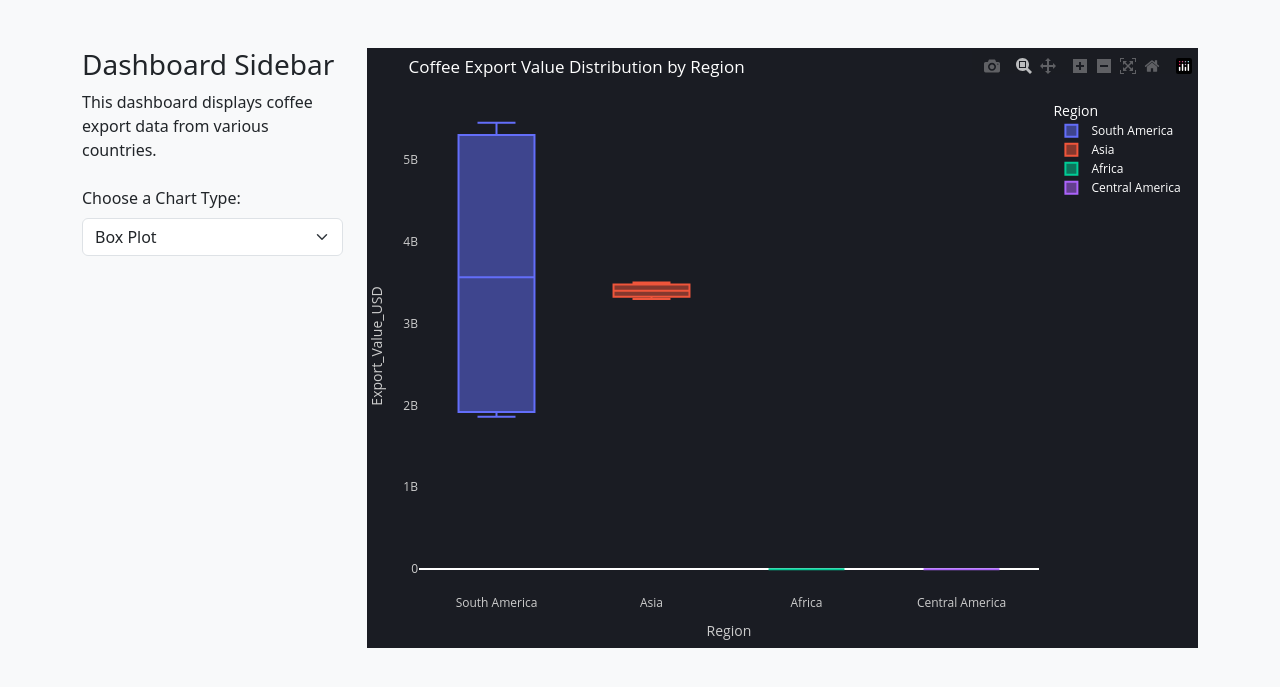
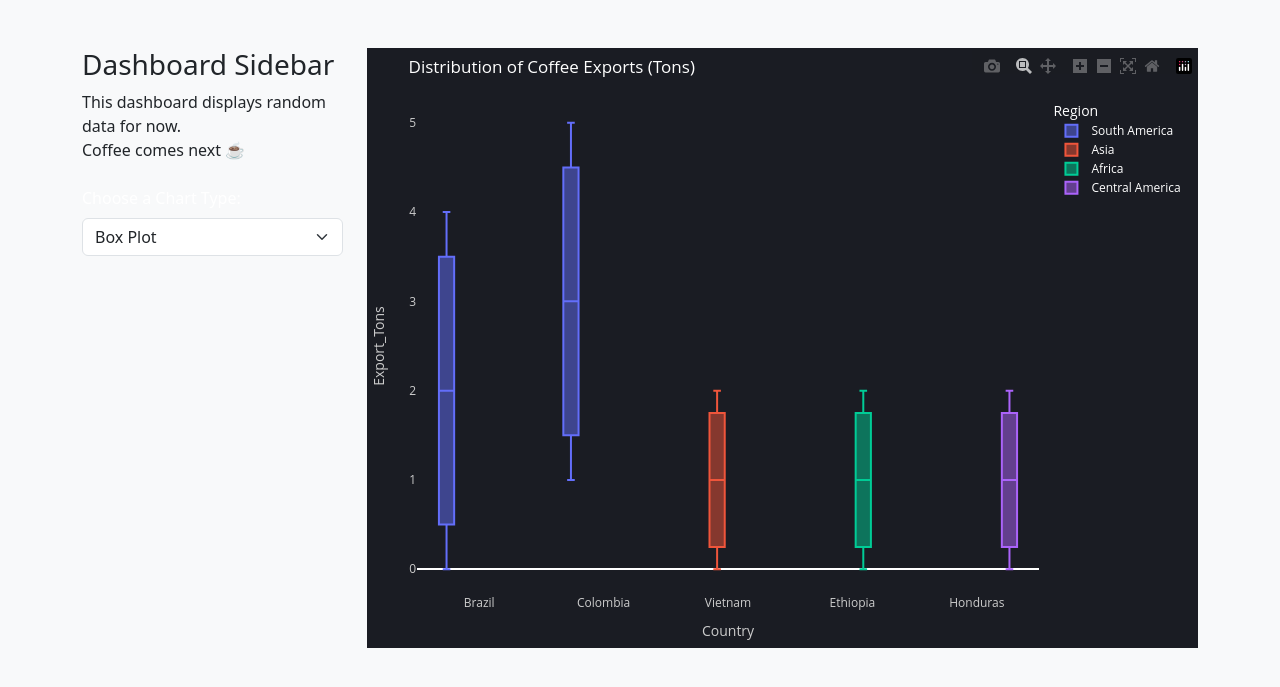
Before and after one commit to t-aridi/flask_homework, a Flask app: page / in a window 1280 px wide. Shown: the top 687 px of the page. Run offline with Flask 3, Linux system fonts and the light colour scheme; some libraries are stand-ins or nearby versions.

Commit message:
small changes

```diff
--- a/app.py
+++ b/app.py
@@ -1,49 +1,31 @@
 from flask import Flask, render_template, request
 import plotly.express as px
 import pandas as pd
+import numpy as np
 import json
 import plotly
 
 app = Flask(__name__)
 
-
 @app.route("/", methods=["GET", "POST"])
 def index():
-    # Load the coffee export data from CSV
+    chart_type = request.form.get("chart_type", "box")
+
+    # Generate random data
     df = pd.read_csv("coffee_exports.csv")
 
-    # Get the selected chart type from the form (default is "box")
-    chart_type = request.form.get("chart_type", "box")
+    # Select chart type
+    if chart_type == "bar":
+        fig = px.bar(df, x="Country", y="Export_Tons", color="Region",
+                     title="Coffee Exports (Tons) by Country")
+    elif chart_type == "scatter":
+        fig = px.scatter(df, x="Country", y="Export_Tons", color="Region",
+                         title="Coffee Exports (Tons) by Country")
+    else:
+        fig = px.box(df, x="Country", y="Export_Tons", color="Region",
+                     title="Distribution of Coffee Exports (Tons)")
 
-    # Choose a chart based on user selection
-    if chart_type == "bar":
-        fig = px.bar(
-            df,
-            x="Country",
-            y="Export_Value_USD",
-            color="Region",
-            title="Coffee Export Value by Country (USD)"
-        )
-    elif chart_type == "scatter":
-        fig = px.scatter(
-            df,
-            x="Export_Tons",
-            y="Export_Value_USD",
-            color="Region",
-            size="Export_Tons",
-            hover_name="Country",
-            title="Coffee Export Tons vs Value (USD)"
-        )
-    else:
-        fig = px.box(
-            df,
-            x="Region",
-            y="Export_Value_USD",
-            color="Region",
-            title="Coffee Export Value Distribution by Region"
-        )
-
-    # Apply a dark layout to the plot
+    # Dark layout
     fig.update_layout(
         plot_bgcolor='#1a1c23',
         paper_bgcolor='#1a1c23',
@@ -55,11 +37,8 @@ def index():
     fig.update_xaxes(showgrid=False, color='#cccccc')
     fig.update_yaxes(showgrid=False, color='#cccccc')
 
-    # Convert the Plotly figure to JSON for rendering in the template
     graphJSON = json.dumps(fig, cls=plotly.utils.PlotlyJSONEncoder)
-
     return render_template("index.html", graphJSON=graphJSON, chart_type=chart_type)
-
 
 if __name__ == "__main__":
     app.run(debug=True)
--- a/templates/index.html
+++ b/templates/index.html
@@ -1,7 +1,7 @@
 <!DOCTYPE html>
 <html>
 <head>
-    <title>Flask Coffee Exports Dashboard</title>
+    <title>Flask Dashboard</title>
     <link href="https://cdn.jsdelivr.net/npm/bootstrap@5.3.0/dist/css/bootstrap.min.css" rel="stylesheet">
     <script src="https://cdn.plot.ly/plotly-latest.min.js"></script>
     <link rel="stylesheet" href="{{ url_for('static', filename='style.css') }}">
@@ -12,11 +12,11 @@
             <!-- Sidebar -->
 <div class="col-md-3 sidebar">
     <h3>Dashboard Sidebar</h3>
-                <p>This dashboard displays coffee export data from various countries.</p>
+    <p>This dashboard displays random data for now.<br>Coffee comes next ☕</p>
 
     <!-- Dropdown Form -->
     <form method="POST" class="mt-4">
-                    <label for="chart_type" class="form-label">Choose a Chart Type:</label>
+        <label for="chart_type" class="form-label text-white">Choose a Chart Type:</label>
         <select name="chart_type" id="chart_type" class="form-select" onchange="this.form.submit()">
             <option value="box" {% if chart_type == 'box' %}selected{% endif %}>Box Plot</option>
             <option value="bar" {% if chart_type == 'bar' %}selected{% endif %}>Bar Chart</option>
```
Lines whose indentation alone changed are shown as unchanged.
